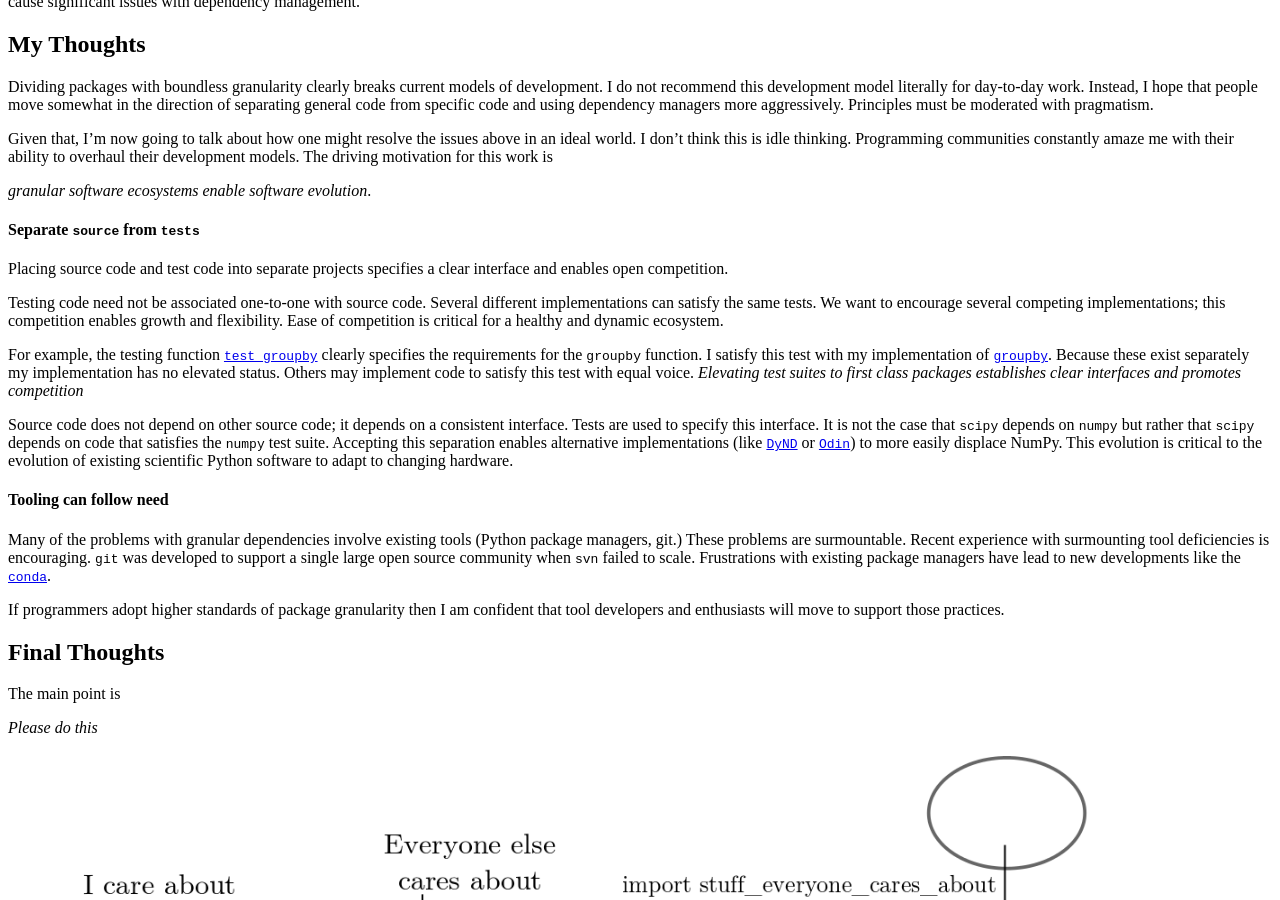
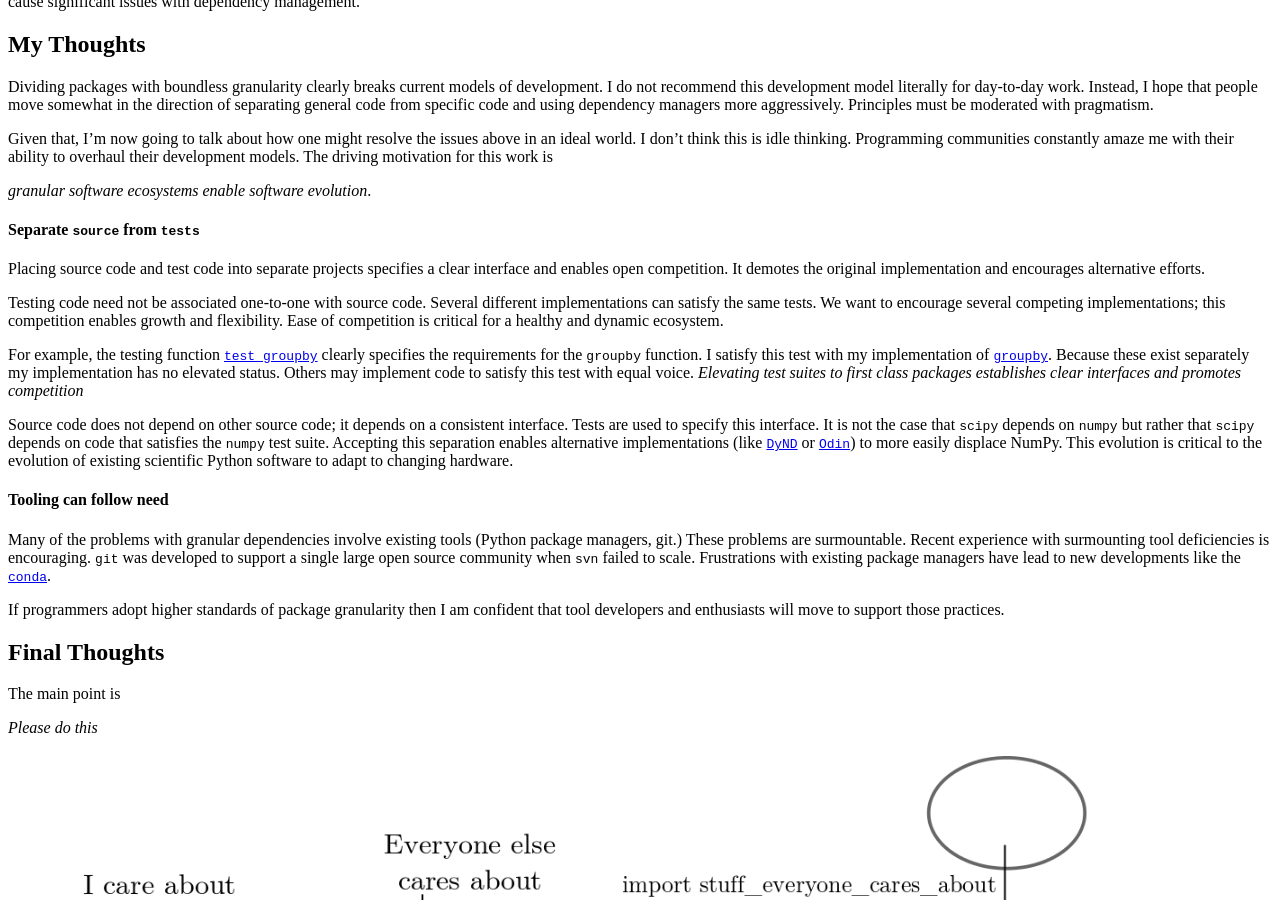
Before and after one commit to besyskymnbk/blog, a Jekyll site: the page built from _posts/work/2013-06-30-Packages.md, in a window 1280 px wide and 900 px high, scrolled down 3077 px. Built offline with Jekyll 4.4.1, drawn with Linux system fonts in a browser that asks for light colours; comment, search, counter and statistics services are not loaded.

Commit message:
demote original implementation

```diff
--- a/_posts/work/2013-06-30-Packages.md
+++ b/_posts/work/2013-06-30-Packages.md
@@ -104,7 +104,7 @@ Given that, I'm now going to talk about how one might resolve the issues above i
 
 #### Separate `source` from `tests`
 
-Placing source code and test code into separate projects specifies a clear interface and enables open competition.
+Placing source code and test code into separate projects specifies a clear interface and enables open competition.  It demotes the original implementation and encourages alternative efforts.
 
 Testing code need not be associated one-to-one with source code.   Several different implementations can satisfy the same tests.  We want to encourage several competing implementations; this competition enables growth and flexibility.  Ease of competition is critical for a healthy and dynamic ecosystem.
 
```
